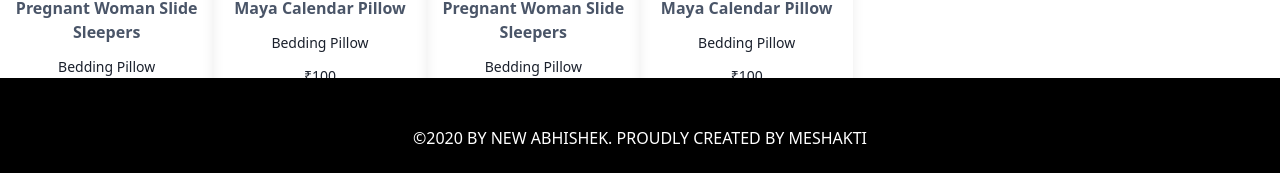
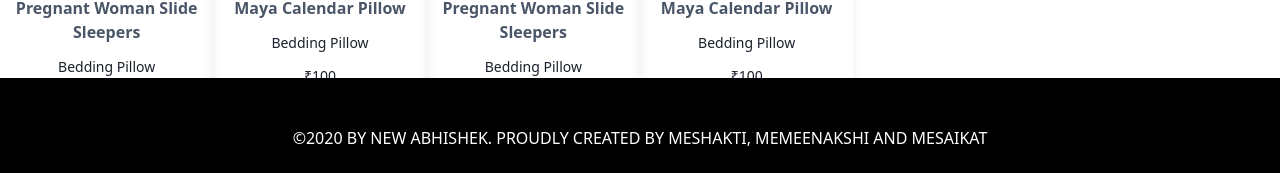
Before and after one commit to meShakti/LetsShop, a Next.js app: page / in a window 1280 px wide. Shown: the part 624-797 px from the top of the page. Built offline with nearby package versions, Linux system fonts and the light colour scheme.

Commit message:
#12 : Move Header inside layout

```diff
--- a/components/Header/Header.js
+++ b/components/layout/header/index.js
@@ -1,6 +1,7 @@
 import React, { useState } from "react";
-import * as header from "./Header.module.css";
 import PropTypes from "prop-types";
+
+import * as header from "./index.module.css";
 
 
 
--- a/components/layout/index.js
+++ b/components/layout/index.js
@@ -2,7 +2,7 @@ import React from "react";
 import * as layout from "./index.module.css";
 import PropTypes from "prop-types";
 
-import Header from "../Header/Header";
+import Header from "./header";
 
 const Layout = ({ children }) => {
 
@@ -12,7 +12,7 @@ const Layout = ({ children }) => {
 			<Header/>
 			<div className={layout.body}>{children}</div>
 			<div className={layout.footer}>
-        		©2020 by New Abhishek. Proudly Created by meShakti
+        		©2020 by New Abhishek. Proudly Created by meShakti, meMeenakshi and meSaikat
 			</div>
 		</div>
 
--- a/package.json
+++ b/package.json
@@ -1,4 +1,3 @@
-
 {
   "name": "letsshop",
   "version": "0.1.0",
@@ -7,6 +6,7 @@
     "@testing-library/jest-dom": "^4.2.4",
     "@testing-library/react": "^9.3.2",
     "@testing-library/user-event": "^7.1.2",
+    "axios": "^0.19.2",
     "chrome-launcher": "^0.13.4",
     "lighthouse": "^6.1.1",
     "lint-staged": "^10.2.11",
```
Also changed, not shown: components/layout/header/index.module.css (renamed from components/Header/Header.module.css), 1 other file (tests, documents, lock files or other folders).
